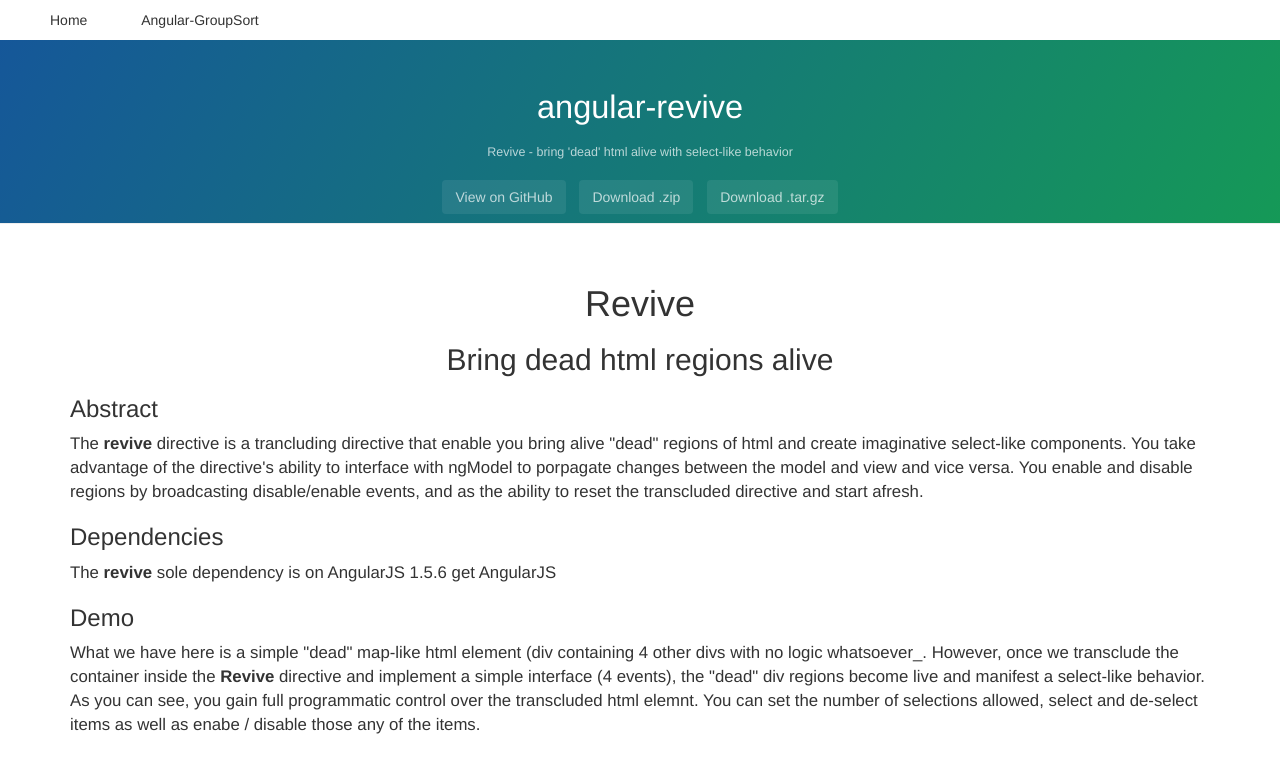
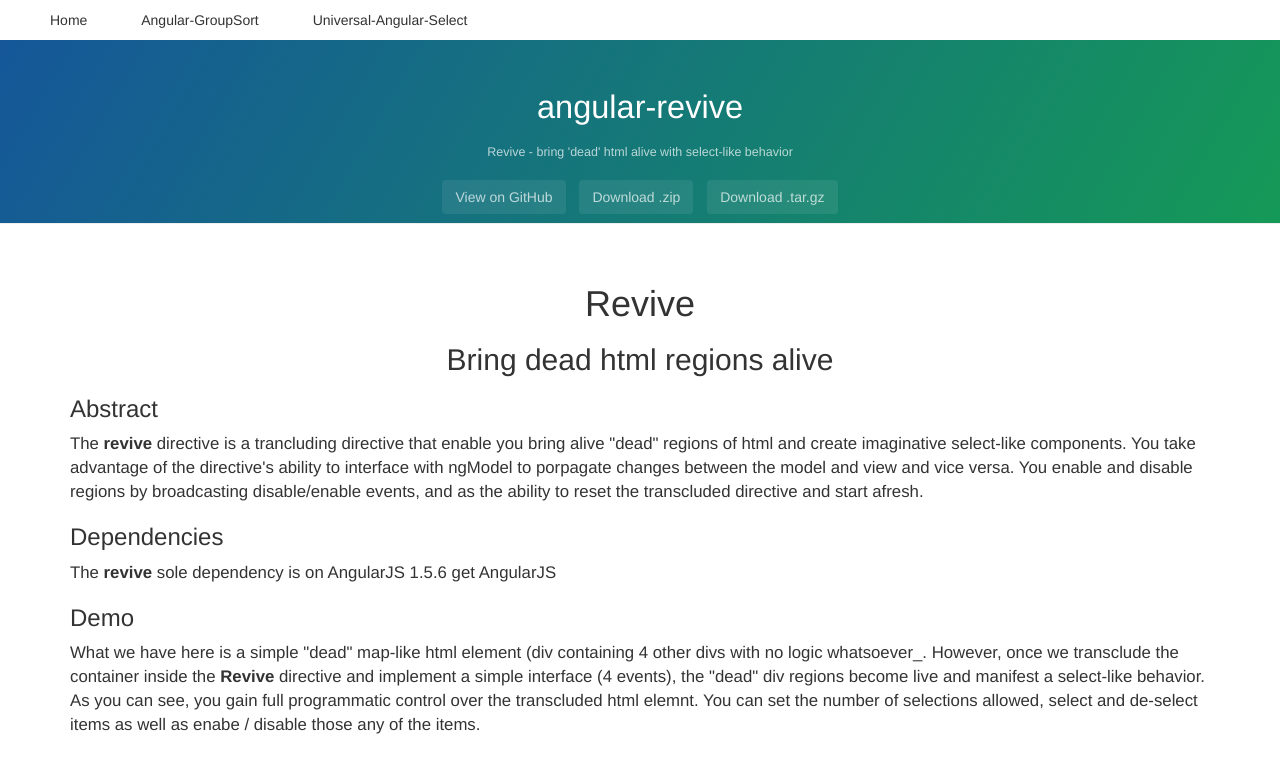
Before and after one commit to yuvaloren6/angular-revive, a plain HTML site: page index.html in a window 1280 px wide. Shown: the top 774 px of the page. Drawn offline with nearby package versions, Linux system fonts and the light colour scheme.

Commit message:
adding link to universal angular select

```diff
--- a/index.html
+++ b/index.html
@@ -21,6 +21,7 @@
   <body ng-app="example" style="margin-top:10px;">
     <a style="margin-left:50px;" href="https://yuvaloren6.github.io/projects">Home</a>
     <a style="margin-left:50px;" href="https://yuvaloren6.github.io/angular-groupSort">Angular-GroupSort</a>
+    <a style="margin-left:50px;" href="https://yuvaloren6.github.io/universal-angular-select">Universal-Angular-Select</a>
     <section class="page-header" style="margin-top:10px">
       <h1 class="project-name">angular-revive</h1>
       <h2 class="project-tagline">Revive - bring &#39;dead&#39; html alive with select-like behavior</h2>
```
